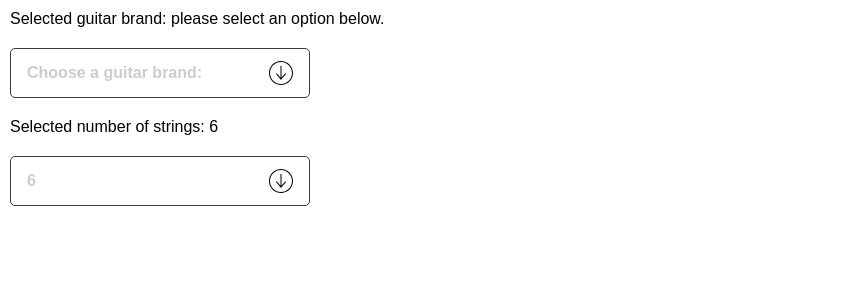
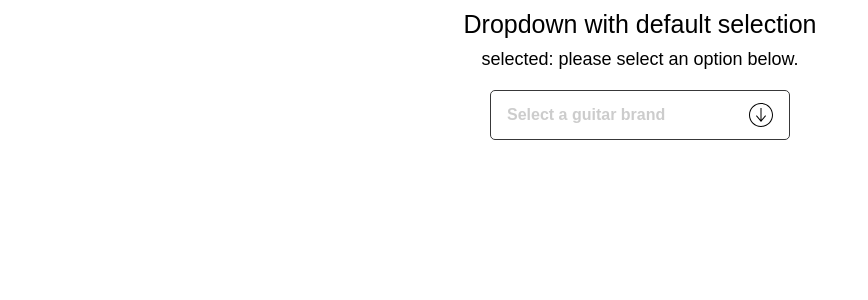
Before and after one commit to supernova770/dropdown-showcase, a React (Create React App) app: page / in a window 1280 px wide. Shown: the top 300 px of the page, without its empty margins (0-868 px from the left). Built offline with nearby package versions, Linux system fonts and the light colour scheme.

Commit message:
first commit

```diff
--- /dev/null
+++ b/src/App.module.css
@@ -0,0 +1,6 @@
+body {
+    background: white;
+    background-image: radial-gradient(black 1px, transparent 0);
+    background-size: 40px 40px;
+    background-position: -19px -19px;
+}
--- a/src/App.tsx
+++ b/src/App.tsx
@@ -1,48 +1,42 @@
 import Dropdown from "./components/Dropdown/Dropdown";
 import { useState } from "react";
+import styles from "./App.module.css";
+
+const optionsData = [
+  { value: "Select a guitar brand", label: "Select a guitar" },
+  { value: "Fender", label: "Fender" },
+  { value: "Strandberg", label: "Strandberg" },
+  { value: "Gibson", label: "Gibson" },
+  { value: "Ibanez", label: "Ibanez" },
+  { value: "ESP", label: "ESP" },
+  { value: "Cort", label: "Cort" },
+];
 
 const App = () => {
 
   const [selectedBrand, setSelectedBrand] = useState<string>("");
-  const [selectedStrings, setSelectedStrings] = useState<number>(6);
 
-  const selectBrandHandler = (selectedOption: string ) => {
+  const selectBrandHandler = (selectedOption: string) => {
     setSelectedBrand(selectedOption);
   };
 
-  const selectStringHandler = (selectedOption: number) => {
-    setSelectedStrings(selectedOption);
-  };
-
   return (
-    <>
-      <p style={{margin:10,fontFamily:"Arial"}}>Selected guitar brand: {selectedBrand}</p>
-      <Dropdown
-        options={[
-          { value: "Fender", label: "Fender" },
-          { value: "Strandberg", label: "Strandberg" },
-          { value: "Gibson", label: "Gibson" },
-          { value: "Ibanez", label: "Ibanez" },
-          { value: "ESP", label: "ESP" },
-          { value: "Cort", label: "Cort" }
-        ]}
-        // defaultValue={"Strandberg"}
-        label="Choose a guitar brand:"
-        onChange={selectBrandHandler}
-      />
-      <p style={{margin:10,fontFamily:"Arial"}}>Selected number of strings: {selectedStrings}</p>
-      <Dropdown
-        options={[
-          { value: 6, label: 6 },
-          { value: 7, label: 7 },
-          { value: 8, label: 8 },
-          { value: 9, label: 9 }
-        ]}
-        defaultValue={6}
-        label="Choose number of strings:"
-        onChange={selectStringHandler}
-      />
-    </>
+    <div style={{ display: "flex", alignContent:"center" }}>
+      <div style={{margin:"0 auto", textAlign:"center"}}>
+        <h1 style={{ margin: 10, fontFamily: "Arial", fontSize:25 }}>
+          Dropdown with default selection
+        </h1>
+        <h4 style={{ margin: 10, fontFamily: "Arial", fontSize:18 }}>
+          selected: {selectedBrand}
+        </h4>
+        <Dropdown
+          options={optionsData}
+          // defaultValue={"Strandberg"}
+          label="Select a guitar brand:"
+          onChange={selectBrandHandler}
+        />
+      </div>
+    </div>
   );
 };
 
--- a/src/components/Dropdown/Dropdown.module.css
+++ b/src/components/Dropdown/Dropdown.module.css
@@ -1,9 +1,9 @@
-.dropdown-container {
+.dropdown-root {
     font-family: Arial, Helvetica, sans-serif;
     font-size: 16px;
     color: #393938;
     text-align: left;
-    border: 1.5px solid #393938;
+    border: 1.5px solid #383839;
     position: relative;
     border-radius: 5px;
     width: 300px;
@@ -11,7 +11,12 @@
     margin: 10px;
 }
 
+.dropdown-root:focus {
+    box-shadow: 5px 5px 0px #38e4ff;
+}
+
 .dropdown-input-expanded {
+    cursor: pointer;
     padding: 16px;
     height: 48px;
     display: flex;
@@ -22,6 +27,7 @@
 }
 
 .dropdown-input-collapsed {
+    cursor: pointer;
     padding: 16px;
     height: 48px;
     display: flex;
@@ -60,6 +66,15 @@
     background-color: #ffc938;
 }
 
+.dropdown-option-selected{
+    background-color: #ffc938;
+    padding: 16px;
+    height: 48px;
+    border-top: 1.5px solid #393938;
+    cursor: pointer;
+    display: block;
+}
+
 .dropdown-selected-value {
     color:#fff;
     font-weight: bold;
--- a/src/components/Dropdown/Dropdown.tsx
+++ b/src/components/Dropdown/Dropdown.tsx
@@ -1,6 +1,8 @@
-import { useEffect, useState } from "react";
+import { useEffect, useState, useRef } from "react";
 import { ArrowIcon } from "../Icons/ArrowIcon";
 import { CrossIcon } from "../Icons/CrossIcon";
+import { CheckIcon } from "../Icons/CheckIcon";
+import {useDetectKeyPress} from "../Hooks/useDetectKeyPress";
 import styles from "./Dropdown.module.css";
 
 type optionObject = {
@@ -19,9 +21,46 @@ const Dropdown = (props: dropdownProps) => {
 
   const { options, label, defaultValue, onChange } = props;
 
+  const dropDownFocusRef = useRef<HTMLDivElement>(null);
+  const prevCountRef = useRef<number>();
+
   const [expand, setExpand] = useState<Boolean>(false);
   const [selectedOption, setSelectedOption] = useState<string | number>("");
-  const [isSelected, setIsSelected] = useState<Boolean>(false);
+  const [selectionEvent, setSelectionEvent] = useState<Boolean>(false);
+  const [count, setCount] = useState<number>(0);
+
+  const arrowUpPressed = useDetectKeyPress('ArrowUp');
+  const arrowDownPressed = useDetectKeyPress('ArrowDown');
+  const enterPressed = useDetectKeyPress('Enter');
+
+  useEffect(() => {
+    if (enterPressed) {
+      setSelectionEvent(true);
+      setExpand((prevState) => !prevState);
+      setSelectedOption(options[count].value)
+    }
+  }, [enterPressed]);
+
+  useEffect(() => {
+    if (arrowUpPressed) {
+      if (count > 0 ){
+        setCount((count) => count - 1)
+      }
+    }
+  }, [arrowUpPressed]);
+
+  useEffect(() => {
+    if (arrowDownPressed) {
+      if (count < options.length -1 ){
+        setCount((count) => count + 1)
+      }
+    }
+  }, [arrowDownPressed]);
+
+  useEffect(() => {
+    prevCountRef.current = count;
+  }, [count]);
+
 
   /*
     If there exists a default value, set it and invoke onChange with the default value to be consistent.
@@ -30,71 +69,68 @@ const Dropdown = (props: dropdownProps) => {
   useEffect(() => {
     if (typeof defaultValue === "string" || typeof defaultValue === "number") {
       setSelectedOption(defaultValue);
+      setSelectionEvent(true);
       onChange(defaultValue);
     } else {
-      setSelectedOption(label);
+      setSelectedOption(options[0].value);
       onChange("please select an option below.");
     }
   }, []);
 
   // Handle the click event of the ArrowIcon.
-  const handleArrow = () => {
+  const handleExpand = () => {
     setExpand((prevState) => !prevState);
   };
 
   // Handle option click. Set the value internally, externally with onChange and collapse the list.
   const handleClick = (val: string | number) => {
     setSelectedOption(val);
-    setIsSelected(true);
+    setSelectionEvent(true);
     onChange(val);
     setExpand(false);
   };
 
   // If clicked on cross icon, clear the selection and return to default styling.
   const clearSelection = () => {
-
-    setSelectedOption(label);
-    setIsSelected(false);
-
-    if (typeof defaultValue === "string" || typeof defaultValue === "number") {
-      onChange(defaultValue);
-    } else {
-      onChange("please select an option below.");
-    }
+    setSelectedOption(options[0].value);
+    setSelectionEvent(false);
+    onChange("please select an option below.");
   };
 
   return (
-    <div className={styles["dropdown-container"]}>
+    <div className={styles["dropdown-root"]} tabIndex={0} ref={dropDownFocusRef}>
       <div
         className={
           expand
             ? styles["dropdown-input-expanded"]
             : styles["dropdown-input-collapsed"]
         }
+        onClick={()=>handleExpand()}
       >
         <div
           className={
-            isSelected
+            selectionEvent
               ? styles["dropdown-selected-value"]
               : styles["dropdown-selected-value-initial"]
           }
         >
-          <div className={isSelected ? styles["dropdown-selected-value-chip"] : ""}>
+          <div className={selectionEvent ? styles["dropdown-selected-value-chip"] : ""}>
             {selectedOption}
-            {isSelected && (<CrossIcon handleCross={clearSelection} />)}
+            {selectionEvent && (<CrossIcon handleCross={clearSelection} />)}
           </div>
         </div>
-        <ArrowIcon handleArrow={handleArrow} />
+        <ArrowIcon />
       </div>
       {expand && (
         <div className={styles["dropdown-menu"]}>
           {options.map((option, i) => (
             <div
               key={String(option.value) + i}
-              className={styles["dropdown-option"]}
+              className={(i===count) ? styles["dropdown-option-selected"] : styles["dropdown-option"]}
               onClick={() => handleClick(option.value)}
             >
               {option.label}
+              {option.value === selectedOption ? <CheckIcon /> : null}
             </div>
           ))}
         </div>
--- /dev/null
+++ b/src/components/Hooks/useDetectKeyPress.tsx
@@ -0,0 +1,32 @@
+import { useEffect, useState } from "react";
+
+export const useDetectKeyPress = (targetKey: any) => {
+
+  const [keyPressed, setKeyPressed] = useState(false);
+
+  useEffect(() => {
+
+    const downHandler = ( event: {key:any} ) => {
+      if (event.key === targetKey) {
+        setKeyPressed(true);
+      }
+    };
+
+    window.addEventListener("keydown", downHandler);
+
+    const upHandler = () => {
+        setKeyPressed(false);
+    };
+
+    window.addEventListener("keyup", upHandler);
+
+    // Cleanup the event listener.
+    return () => {
+      window.removeEventListener("keydown", downHandler);
+      window.removeEventListener("keyup", upHandler);
+    };
+  }, [targetKey]);
+
+  return keyPressed;
+
+};
--- /dev/null
+++ b/src/components/Icons/ArrowIcon.module.css
@@ -0,0 +1,4 @@
+#arrow-icon {
+    cursor:pointer;
+    z-index: -1;
+}
--- a/src/components/Icons/ArrowIcon.tsx
+++ b/src/components/Icons/ArrowIcon.tsx
@@ -1,13 +1,14 @@
-export const ArrowIcon = (props: any) => {
+import styles from "./ArrowIcon.module.css";
+
+export const ArrowIcon = () => {
     return (
       <svg
-        style={{ cursor: "pointer" }}
-        onClick={() => props.handleArrow()}
         width="24"
         height="24"
         xmlns="http://www.w3.org/2000/svg"
         fillRule="evenodd"
         clipRule="evenodd"
+        id={styles["arrow-icon"]}
       >
         <path d="M24 12c0 6.623-5.377 12-12 12s-12-5.377-12-12 5.377-12 12-12 12 5.377 12 12zm-1 0c0 6.071-4.929 11-11 11s-11-4.929-11-11 4.929-11 11-11 11 4.929 11 11zm-11.5-4.828l-3.763 4.608-.737-.679 5-6.101 5 6.112-.753.666-3.747-4.604v11.826h-1v-11.828z" />
       </svg>
--- /dev/null
+++ b/src/components/Icons/CheckIcon.module.css
@@ -0,0 +1,3 @@
+#check-icon {
+    float: right;
+}
--- /dev/null
+++ b/src/components/Icons/CheckIcon.tsx
@@ -0,0 +1,15 @@
+import styles from "./CheckIcon.module.css";
+
+export const CheckIcon = () => {
+  return (
+    <svg
+      xmlns="http://www.w3.org/2000/svg"
+      width="20"
+      height="20"
+      viewBox="0 0 24 24"
+      id={styles["check-icon"]}
+    >
+      <path d="M9 22l-10-10.598 2.798-2.859 7.149 7.473 13.144-14.016 2.909 2.806z" />
+    </svg>
+  );
+};
```
